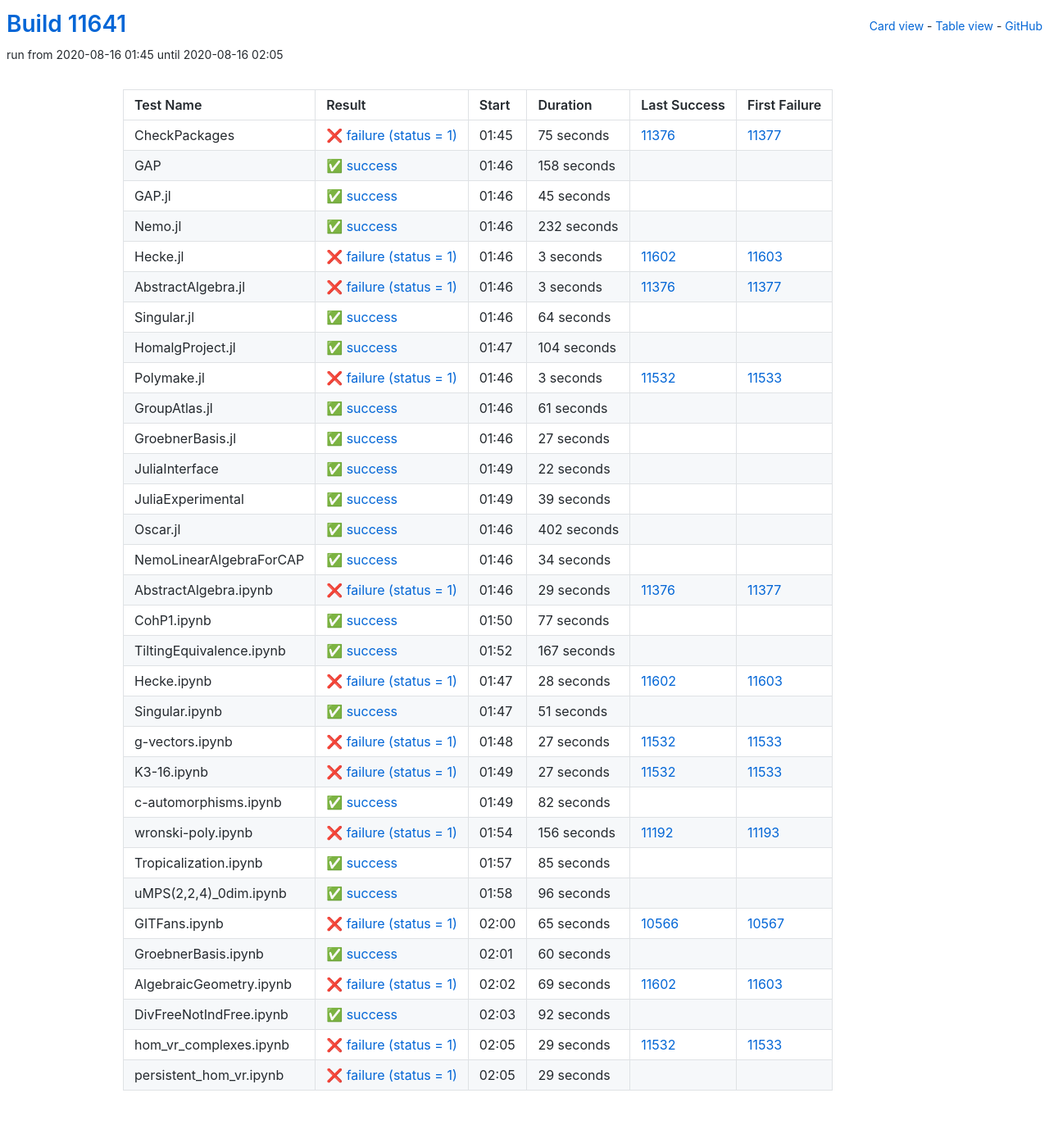
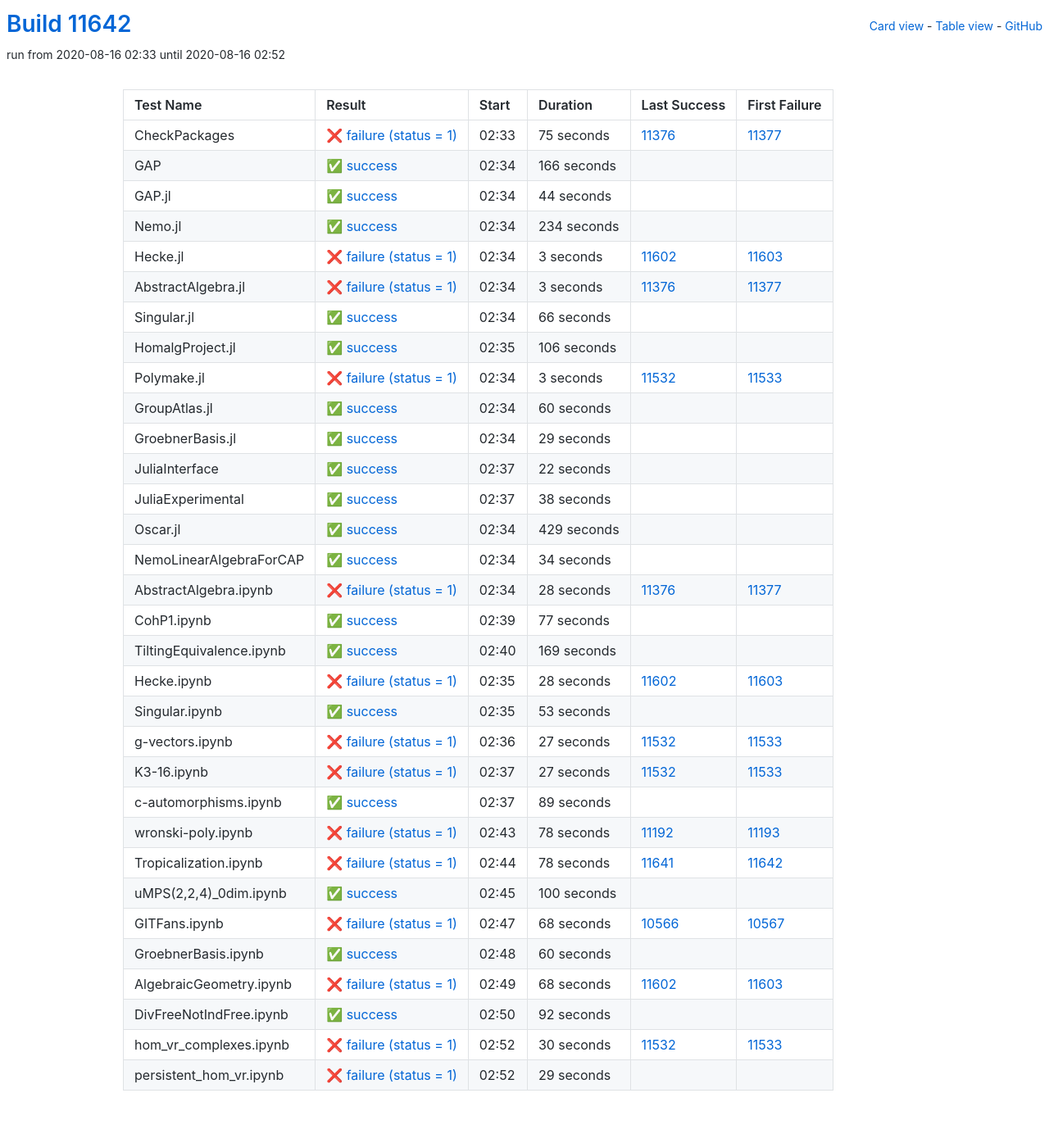
Before and after one commit to oscar-system/oscar-ci-status, a Jekyll site: the page built from table.html, in a window 1280 px wide. Shown: the whole page at 82% size. Built offline with Jekyll 4.4.1, drawn with Linux system fonts in a browser that asks for light colours.

Commit message:
Build #11642

```diff
--- a/_data/ci.yml
+++ b/_data/ci.yml
@@ -1,6 +1,6 @@
 ---
-build: 11641
-build_url: https://oscarci.mathematik.uni-kl.de/job/oscar/11641/
+build: 11642
+build_url: https://oscarci.mathematik.uni-kl.de/job/oscar/11642/
 job: oscar
 organization: oscar-system
 repo: oscar-ci-status
@@ -8,8 +8,8 @@
 tests:
 - name: CheckPackages
   id: checkpackages
-  log: https://oscarci.mathematik.uni-kl.de/job/oscar/11641/artifact/logs/build-11641/CheckPackages.log
-  start: 2020-08-16 01:45
+  log: https://oscarci.mathematik.uni-kl.de/job/oscar/11642/artifact/logs/build-11642/CheckPackages.log
+  start: 2020-08-16 02:33
   success: false
   exitcode: 1
   status: failure
@@ -20,44 +20,44 @@
   first_failure_url: https://oscarci.mathematik.uni-kl.de/job/oscar/11377/
 - name: GAP
   id: gap
-  log: https://oscarci.mathematik.uni-kl.de/job/oscar/11641/artifact/logs/build-11641/GAP.log
-  start: 2020-08-16 01:46
+  log: https://oscarci.mathematik.uni-kl.de/job/oscar/11642/artifact/logs/build-11642/GAP.log
+  start: 2020-08-16 02:34
   success: true
   exitcode: 0
   status: success
-  duration: 158
+  duration: 166
   last_success: false
   last_success_url:
   first_failure: false
   first_failure_url:
 - name: GAP.jl
   id: gap-jl
-  log: https://oscarci.mathematik.uni-kl.de/job/oscar/11641/artifact/logs/build-11641/GAP.jl.log
-  start: 2020-08-16 01:46
+  log: https://oscarci.mathematik.uni-kl.de/job/oscar/11642/artifact/logs/build-11642/GAP.jl.log
+  start: 2020-08-16 02:34
   success: true
   exitcode: 0
   status: success
-  duration: 45
+  duration: 44
   last_success: false
   last_success_url:
   first_failure: false
   first_failure_url:
 - name: Nemo.jl
   id: nemo-jl
-  log: https://oscarci.mathematik.uni-kl.de/job/oscar/11641/artifact/logs/build-11641/Nemo.jl.log
-  start: 2020-08-16 01:46
+  log: https://oscarci.mathematik.uni-kl.de/job/oscar/11642/artifact/logs/build-11642/Nemo.jl.log
+  start: 2020-08-16 02:34
   success: true
   exitcode: 0
   status: success
-  duration: 232
+  duration: 234
   last_success: false
   last_success_url:
   first_failure: false
   first_failure_url:
 - name: Hecke.jl
   id: hecke-jl
-  log: https://oscarci.mathematik.uni-kl.de/job/oscar/11641/artifact/logs/build-11641/Hecke.jl.log
-  start: 2020-08-16 01:46
+  log: https://oscarci.mathematik.uni-kl.de/job/oscar/11642/artifact/logs/build-11642/Hecke.jl.log
+  start: 2020-08-16 02:34
   success: false
   exitcode: 1
   status: failure
@@ -68,8 +68,8 @@
   first_failure_url: https://oscarci.mathematik.uni-kl.de/job/oscar/11603/
 - name: AbstractAlgebra.jl
   id: abstractalgebra-jl
-  log: https://oscarci.mathematik.uni-kl.de/job/oscar/11641/artifact/logs/build-11641/AbstractAlgebra.jl.log
-  start: 2020-08-16 01:46
+  log: https://oscarci.mathematik.uni-kl.de/job/oscar/11642/artifact/logs/build-11642/AbstractAlgebra.jl.log
+  start: 2020-08-16 02:34
   success: false
   exitcode: 1
   status: failure
@@ -80,32 +80,32 @@
   first_failure_url: https://oscarci.mathematik.uni-kl.de/job/oscar/11377/
 - name: Singular.jl
   id: singular-jl
-  log: https://oscarci.mathematik.uni-kl.de/job/oscar/11641/artifact/logs/build-11641/Singular.jl.log
-  start: 2020-08-16 01:46
+  log: https://oscarci.mathematik.uni-kl.de/job/oscar/11642/artifact/logs/build-11642/Singular.jl.log
+  start: 2020-08-16 02:34
   success: true
   exitcode: 0
   status: success
-  duration: 64
+  duration: 66
   last_success: false
   last_success_url:
   first_failure: false
   first_failure_url:
 - name: HomalgProject.jl
   id: homalgproject-jl
-  log: https://oscarci.mathematik.uni-kl.de/job/oscar/11641/artifact/logs/build-11641/HomalgProject.jl.log
-  start: 2020-08-16 01:47
+  log: https://oscarci.mathematik.uni-kl.de/job/oscar/11642/artifact/logs/build-11642/HomalgProject.jl.log
+  start: 2020-08-16 02:35
   success: true
   exitcode: 0
   status: success
-  duration: 104
+  duration: 106
   last_success: false
   last_success_url:
   first_failure: false
   first_failure_url:
 - name: Polymake.jl
   id: polymake-jl
-  log: https://oscarci.mathematik.uni-kl.de/job/oscar/11641/artifact/logs/build-11641/Polymake.jl.log
-  start: 2020-08-16 01:46
+  log: https://oscarci.mathematik.uni-kl.de/job/oscar/11642/artifact/logs/build-11642/Polymake.jl.log
+  start: 2020-08-16 02:34
   success: false
   exitcode: 1
   status: failure
@@ -116,32 +116,32 @@
   first_failure_url: https://oscarci.mathematik.uni-kl.de/job/oscar/11533/
 - name: GroupAtlas.jl
   id: groupatlas-jl
-  log: https://oscarci.mathematik.uni-kl.de/job/oscar/11641/artifact/logs/build-11641/GroupAtlas.jl.log
-  start: 2020-08-16 01:46
+  log: https://oscarci.mathematik.uni-kl.de/job/oscar/11642/artifact/logs/build-11642/GroupAtlas.jl.log
+  start: 2020-08-16 02:34
   success: true
   exitcode: 0
   status: success
-  duration: 61
+  duration: 60
   last_success: false
   last_success_url:
   first_failure: false
   first_failure_url:
 - name: GroebnerBasis.jl
   id: groebnerbasis-jl
-  log: https://oscarci.mathematik.uni-kl.de/job/oscar/11641/artifact/logs/build-11641/GroebnerBasis.jl.log
-  start: 2020-08-16 01:46
+  log: https://oscarci.mathematik.uni-kl.de/job/oscar/11642/artifact/logs/build-11642/GroebnerBasis.jl.log
+  start: 2020-08-16 02:34
   success: true
   exitcode: 0
   status: success
-  duration: 27
+  duration: 29
   last_success: false
   last_success_url:
   first_failure: false
   first_failure_url:
 - name: JuliaInterface
   id: juliainterface
-  log: https://oscarci.mathematik.uni-kl.de/job/oscar/11641/artifact/logs/build-11641/JuliaInterface.log
-  start: 2020-08-16 01:49
+  log: https://oscarci.mathematik.uni-kl.de/job/oscar/11642/artifact/logs/build-11642/JuliaInterface.log
+  start: 2020-08-16 02:37
   success: true
   exitcode: 0
   status: success
@@ -152,32 +152,32 @@
   first_failure_url:
 - name: JuliaExperimental
   id: juliaexperimental
-  log: https://oscarci.mathematik.uni-kl.de/job/oscar/11641/artifact/logs/build-11641/JuliaExperimental.log
-  start: 2020-08-16 01:49
+  log: https://oscarci.mathematik.uni-kl.de/job/oscar/11642/artifact/logs/build-11642/JuliaExperimental.log
+  start: 2020-08-16 02:37
   success: true
   exitcode: 0
   status: success
-  duration: 39
+  duration: 38
   last_success: false
   last_success_url:
   first_failure: false
   first_failure_url:
 - name: Oscar.jl
   id: oscar-jl
-  log: https://oscarci.mathematik.uni-kl.de/job/oscar/11641/artifact/logs/build-11641/Oscar.jl.log
-  start: 2020-08-16 01:46
+  log: https://oscarci.mathematik.uni-kl.de/job/oscar/11642/artifact/logs/build-11642/Oscar.jl.log
+  start: 2020-08-16 02:34
   success: true
   exitcode: 0
   status: success
-  duration: 402
+  duration: 429
   last_success: false
   last_success_url:
   first_failure: false
   first_failure_url:
 - name: NemoLinearAlgebraForCAP
   id: nemolinearalgebraforcap
-  log: https://oscarci.mathematik.uni-kl.de/job/oscar/11641/artifact/logs/build-11641/NemoLinearAlgebraForCAP.log
-  start: 2020-08-16 01:46
+  log: https://oscarci.mathematik.uni-kl.de/job/oscar/11642/artifact/logs/build-11642/NemoLinearAlgebraForCAP.log
+  start: 2020-08-16 02:34
   success: true
   exitcode: 0
   status: success
@@ -188,20 +188,20 @@
   first_failure_url:
 - name: AbstractAlgebra.ipynb
   id: abstractalgebra-ipynb
-  log: https://oscarci.mathematik.uni-kl.de/job/oscar/11641/artifact/logs/build-11641/AbstractAlgebra.ipynb.log
-  start: 2020-08-16 01:46
+  log: https://oscarci.mathematik.uni-kl.de/job/oscar/11642/artifact/logs/build-11642/AbstractAlgebra.ipynb.log
+  start: 2020-08-16 02:34
   success: false
   exitcode: 1
   status: failure
-  duration: 29
+  duration: 28
   last_success: 11376
   last_success_url: https://oscarci.mathematik.uni-kl.de/job/oscar/11376/
   first_failure: 11377
   first_failure_url: https://oscarci.mathematik.uni-kl.de/job/oscar/11377/
 - name: CohP1.ipynb
   id: cohp1-ipynb
-  log: https://oscarci.mathematik.uni-kl.de/job/oscar/11641/artifact/logs/build-11641/CohP1.ipynb.log
-  start: 2020-08-16 01:50
+  log: https://oscarci.mathematik.uni-kl.de/job/oscar/11642/artifact/logs/build-11642/CohP1.ipynb.log
+  start: 2020-08-16 02:39
   success: true
   exitcode: 0
   status: success
@@ -212,20 +212,20 @@
   first_failure_url:
 - name: TiltingEquivalence.ipynb
   id: tiltingequivalence-ipynb
-  log: https://oscarci.mathematik.uni-kl.de/job/oscar/11641/artifact/logs/build-11641/TiltingEquivalence.ipynb.log
-  start: 2020-08-16 01:52
+  log: https://oscarci.mathematik.uni-kl.de/job/oscar/11642/artifact/logs/build-11642/TiltingEquivalence.ipynb.log
+  start: 2020-08-16 02:40
   success: true
   exitcode: 0
   status: success
-  duration: 167
+  duration: 169
   last_success: false
   last_success_url:
   first_failure: false
   first_failure_url:
 - name: Hecke.ipynb
   id: hecke-ipynb
-  log: https://oscarci.mathematik.uni-kl.de/job/oscar/11641/artifact/logs/build-11641/Hecke.ipynb.log
-  start: 2020-08-16 01:47
+  log: https://oscarci.mathematik.uni-kl.de/job/oscar/11642/artifact/logs/build-11642/Hecke.ipynb.log
+  start: 2020-08-16 02:35
   success: false
   exitcode: 1
   status: failure
@@ -236,20 +236,20 @@
   first_failure_url: https://oscarci.mathematik.uni-kl.de/job/oscar/11603/
 - name: Singular.ipynb
   id: singular-ipynb
-  log: https://oscarci.mathematik.uni-kl.de/job/oscar/11641/artifact/logs/build-11641/Singular.ipynb.log
-  start: 2020-08-16 01:47
+  log: https://oscarci.mathematik.uni-kl.de/job/oscar/11642/artifact/logs/build-11642/Singular.ipynb.log
+  start: 2020-08-16 02:35
   success: true
   exitcode: 0
   status: success
-  duration: 51
+  duration: 53
   last_success: false
   last_success_url:
   first_failure: false
   first_failure_url:
 - name: g-vectors.ipynb
   id: g-vectors-ipynb
-  log: https://oscarci.mathematik.uni-kl.de/job/oscar/11641/artifact/logs/build-11641/g-vectors.ipynb.log
-  start: 2020-08-16 01:48
+  log: https://oscarci.mathematik.uni-kl.de/job/oscar/11642/artifact/logs/build-11642/g-vectors.ipynb.log
+  start: 2020-08-16 02:36
   success: false
   exitcode: 1
   status: failure
@@ -260,8 +260,8 @@
   first_failure_url: https://oscarci.mathematik.uni-kl.de/job/oscar/11533/
 - name: K3-16.ipynb
   id: k3-16-ipynb
-  log: https://oscarci.mathematik.uni-kl.de/job/oscar/11641/artifact/logs/build-11641/K3-16.ipynb.log
-  start: 2020-08-16 01:49
+  log: https://oscarci.mathematik.uni-kl.de/job/oscar/11642/artifact/logs/build-11642/K3-16.ipynb.log
+  start: 2020-08-16 02:37
   success: false
   exitcode: 1
   status: failure
@@ -272,68 +272,68 @@
   first_failure_url: https://oscarci.mathematik.uni-kl.de/job/oscar/11533/
 - name: c-automorphisms.ipynb
   id: c-automorphisms-ipynb
-  log: https://oscarci.mathematik.uni-kl.de/job/oscar/11641/artifact/logs/build-11641/c-automorphisms.ipynb.log
-  start: 2020-08-16 01:49
+  log: https://oscarci.mathematik.uni-kl.de/job/oscar/11642/artifact/logs/build-11642/c-automorphisms.ipynb.log
+  start: 2020-08-16 02:37
   success: true
   exitcode: 0
   status: success
-  duration: 82
+  duration: 89
   last_success: false
   last_success_url:
   first_failure: false
   first_failure_url:
 - name: wronski-poly.ipynb
   id: wronski-poly-ipynb
-  log: https://oscarci.mathematik.uni-kl.de/job/oscar/11641/artifact/logs/build-11641/wronski-poly.ipynb.log
-  start: 2020-08-16 01:54
+  log: https://oscarci.mathematik.uni-kl.de/job/oscar/11642/artifact/logs/build-11642/wronski-poly.ipynb.log
+  start: 2020-08-16 02:43
   success: false
   exitcode: 1
   status: failure
-  duration: 156
+  duration: 78
   last_success: 11192
   last_success_url: https://oscarci.mathematik.uni-kl.de/job/oscar/11192/
   first_failure: 11193
   first_failure_url: https://oscarci.mathematik.uni-kl.de/job/oscar/11193/
 - name: Tropicalization.ipynb
   id: tropicalization-ipynb
-  log: https://oscarci.mathematik.uni-kl.de/job/oscar/11641/artifact/logs/build-11641/Tropicalization.ipynb.log
-  start: 2020-08-16 01:57
+  log: https://oscarci.mathematik.uni-kl.de/job/oscar/11642/artifact/logs/build-11642/Tropicalization.ipynb.log
+  start: 2020-08-16 02:44
+  success: false
+  exitcode: 1
+  status: failure
+  duration: 78
+  last_success: 11641
+  last_success_url: https://oscarci.mathematik.uni-kl.de/job/oscar/11641/
+  first_failure: 11642
+  first_failure_url: https://oscarci.mathematik.uni-kl.de/job/oscar/11642/
+- name: uMPS(2,2,4)_0dim.ipynb
+  id: umps-2-2-4-0dim-ipynb
+  log: https://oscarci.mathematik.uni-kl.de/job/oscar/11642/artifact/logs/build-11642/uMPS-2-2-4-_0dim.ipynb.log
+  start: 2020-08-16 02:45
   success: true
   exitcode: 0
   status: success
-  duration: 85
-  last_success: false
-  last_success_url:
-  first_failure: false
-  first_failure_url:
-- name: uMPS(2,2,4)_0dim.ipynb
-  id: umps-2-2-4-0dim-ipynb
-  log: https://oscarci.mathematik.uni-kl.de/job/oscar/11641/artifact/logs/build-11641/uMPS-2-2-4-_0dim.ipynb.log
-  start: 2020-08-16 01:58
-  success: true
-  exitcode: 0
-  status: success
-  duration: 96
+  duration: 100
   last_success: false
   last_success_url:
   first_failure: false
   first_failure_url:
 - name: GITFans.ipynb
   id: gitfans-ipynb
-  log: https://oscarci.mathematik.uni-kl.de/job/oscar/11641/artifact/logs/build-11641/GITFans.ipynb.log
-  start: 2020-08-16 02:00
+  log: https://oscarci.mathematik.uni-kl.de/job/oscar/11642/artifact/logs/build-11642/GITFans.ipynb.log
+  start: 2020-08-16 02:47
   success: false
   exitcode: 1
   status: failure
-  duration: 65
+  duration: 68
   last_success: 10566
   last_success_url: https://oscarci.mathematik.uni-kl.de/job/oscar/10566/
   first_failure: 10567
   first_failure_url: https://oscarci.mathematik.uni-kl.de/job/oscar/10567/
 - name: GroebnerBasis.ipynb
   id: groebnerbasis-ipynb
-  log: https://oscarci.mathematik.uni-kl.de/job/oscar/11641/artifact/logs/build-11641/GroebnerBasis.ipynb.log
-  start: 2020-08-16 02:01
+  log: https://oscarci.mathematik.uni-kl.de/job/oscar/11642/artifact/logs/build-11642/GroebnerBasis.ipynb.log
+  start: 2020-08-16 02:48
   success: true
   exitcode: 0
   status: success
@@ -344,20 +344,20 @@
   first_failure_url:
 - name: AlgebraicGeometry.ipynb
   id: algebraicgeometry-ipynb
-  log: https://oscarci.mathematik.uni-kl.de/job/oscar/11641/artifact/logs/build-11641/AlgebraicGeometry.ipynb.log
-  start: 2020-08-16 02:02
+  log: https://oscarci.mathematik.uni-kl.de/job/oscar/11642/artifact/logs/build-11642/AlgebraicGeometry.ipynb.log
+  start: 2020-08-16 02:49
   success: false
   exitcode: 1
   status: failure
-  duration: 69
+  duration: 68
   last_success: 11602
   last_success_url: https://oscarci.mathematik.uni-kl.de/job/oscar/11602/
   first_failure: 11603
   first_failure_url: https://oscarci.mathematik.uni-kl.de/job/oscar/11603/
 - name: DivFreeNotIndFree.ipynb
   id: divfreenotindfree-ipynb
-  log: https://oscarci.mathematik.uni-kl.de/job/oscar/11641/artifact/logs/build-11641/DivFreeNotIndFree.ipynb.log
-  start: 2020-08-16 02:03
+  log: https://oscarci.mathematik.uni-kl.de/job/oscar/11642/artifact/logs/build-11642/DivFreeNotIndFree.ipynb.log
+  start: 2020-08-16 02:50
   success: true
   exitcode: 0
   status: success
@@ -368,20 +368,20 @@
   first_failure_url:
 - name: hom_vr_complexes.ipynb
   id: hom-vr-complexes-ipynb
-  log: https://oscarci.mathematik.uni-kl.de/job/oscar/11641/artifact/logs/build-11641/hom_vr_complexes.ipynb.log
-  start: 2020-08-16 02:05
+  log: https://oscarci.mathematik.uni-kl.de/job/oscar/11642/artifact/logs/build-11642/hom_vr_complexes.ipynb.log
+  start: 2020-08-16 02:52
   success: false
   exitcode: 1
   status: failure
-  duration: 29
+  duration: 30
   last_success: 11532
   last_success_url: https://oscarci.mathematik.uni-kl.de/job/oscar/11532/
   first_failure: 11533
   first_failure_url: https://oscarci.mathematik.uni-kl.de/job/oscar/11533/
 - name: persistent_hom_vr.ipynb
   id: persistent-hom-vr-ipynb
-  log: https://oscarci.mathematik.uni-kl.de/job/oscar/11641/artifact/logs/build-11641/persistent_hom_vr.ipynb.log
-  start: 2020-08-16 02:05
+  log: https://oscarci.mathematik.uni-kl.de/job/oscar/11642/artifact/logs/build-11642/persistent_hom_vr.ipynb.log
+  start: 2020-08-16 02:52
   success: false
   exitcode: 1
   status: failure
```
Also changed, not shown: README.md.
